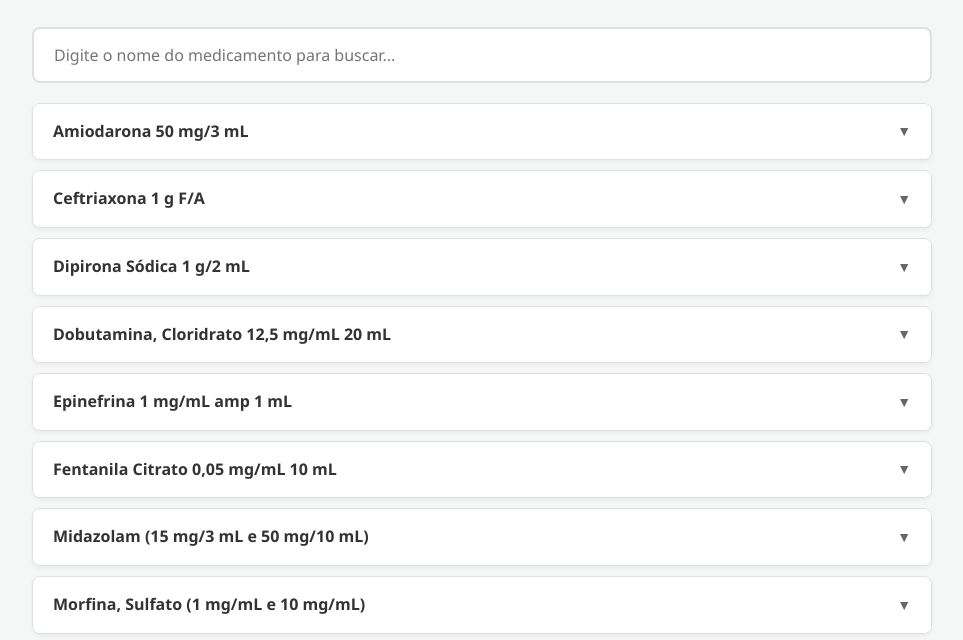
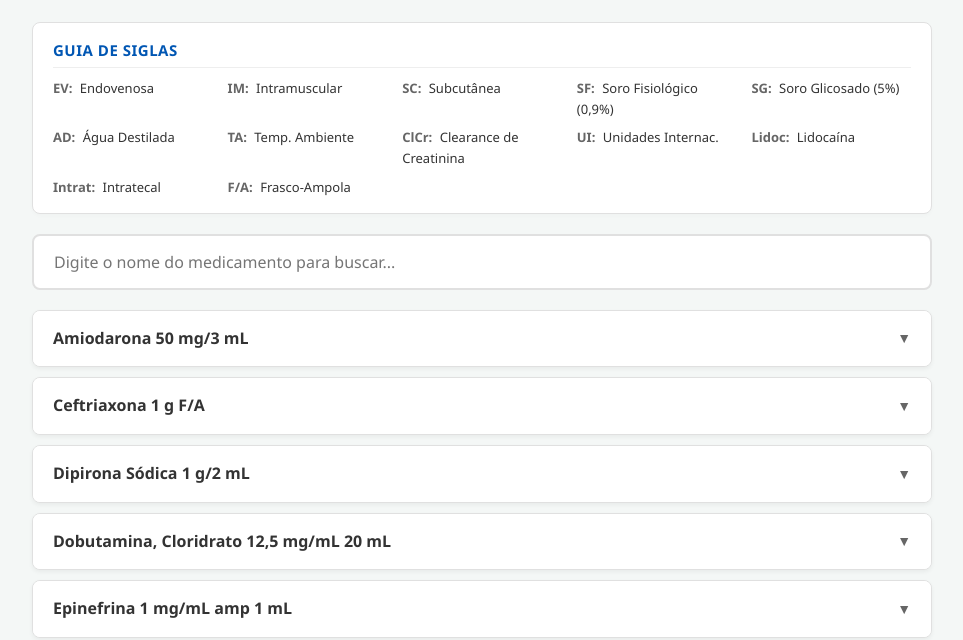
Before and after one commit to comunicacaoints-hmg/hmg-guia-diluicao-medicamentos, a plain HTML site: page index.html in a window 1280 px wide. Shown: the part 110-750 px from the top of the page, without its empty margins (158-1121 px from the left). Drawn offline with Linux system fonts and the light colour scheme.

Commit message:
Add legend for abbreviations in index.html
Added a legend section with abbreviations and their meanings.

```diff
--- a/index.html
+++ b/index.html
@@ -35,12 +35,45 @@
 
         header {
             text-align: center;
-            margin-bottom: 30px;
+            margin-bottom: 25px;
         }
 
         h1 {
             color: var(--primary);
             margin-bottom: 10px;
+        }
+
+        /* Estilos da Legenda */
+        .legend-container {
+            background-color: var(--card-bg);
+            border: 1px solid var(--border);
+            border-radius: 8px;
+            padding: 15px 20px;
+            margin-bottom: 20px;
+            box-shadow: 0 2px 4px rgba(0,0,0,0.02);
+        }
+
+        .legend-title {
+            font-weight: bold;
+            color: var(--primary);
+            margin-bottom: 10px;
+            font-size: 15px;
+            text-transform: uppercase;
+            letter-spacing: 0.5px;
+            border-bottom: 1px solid #eee;
+            padding-bottom: 5px;
+        }
+
+        .legend-grid {
+            display: grid;
+            grid-template-columns: repeat(auto-fill, minmax(140px, 1fr));
+            gap: 8px 15px;
+            font-size: 13px;
+        }
+
+        .legend-item strong {
+            color: var(--text-muted);
+            margin-right: 4px;
         }
 
         .search-container {
@@ -169,6 +202,9 @@
             .details-grid {
                 grid-template-columns: 1fr;
             }
+            .legend-grid {
+                grid-template-columns: repeat(2, 1fr);
+            }
         }
     </style>
 </head>
@@ -179,6 +215,24 @@
         <h1>Guia Rápido de Diluição</h1>
         <p>Consulte vias, diluentes, estabilidade e observações. (Base: HMG)</p>
     </header>
+
+    <div class="legend-container">
+        <div class="legend-title">Guia de Siglas</div>
+        <div class="legend-grid">
+            <div class="legend-item"><strong>EV:</strong> Endovenosa</div>
+            <div class="legend-item"><strong>IM:</strong> Intramuscular</div>
+            <div class="legend-item"><strong>SC:</strong> Subcutânea</div>
+            <div class="legend-item"><strong>SF:</strong> Soro Fisiológico (0,9%)</div>
+            <div class="legend-item"><strong>SG:</strong> Soro Glicosado (5%)</div>
+            <div class="legend-item"><strong>AD:</strong> Água Destilada</div>
+            <div class="legend-item"><strong>TA:</strong> Temp. Ambiente</div>
+            <div class="legend-item"><strong>ClCr:</strong> Clearance de Creatinina</div>
+            <div class="legend-item"><strong>UI:</strong> Unidades Internac.</div>
+            <div class="legend-item"><strong>Lidoc:</strong> Lidocaína</div>
+            <div class="legend-item"><strong>Intrat:</strong> Intratecal</div>
+            <div class="legend-item"><strong>F/A:</strong> Frasco-Ampola</div>
+        </div>
+    </div>
 
     <div class="search-container">
         <input type="text" id="searchInput" placeholder="Digite o nome do medicamento para buscar...">
```
